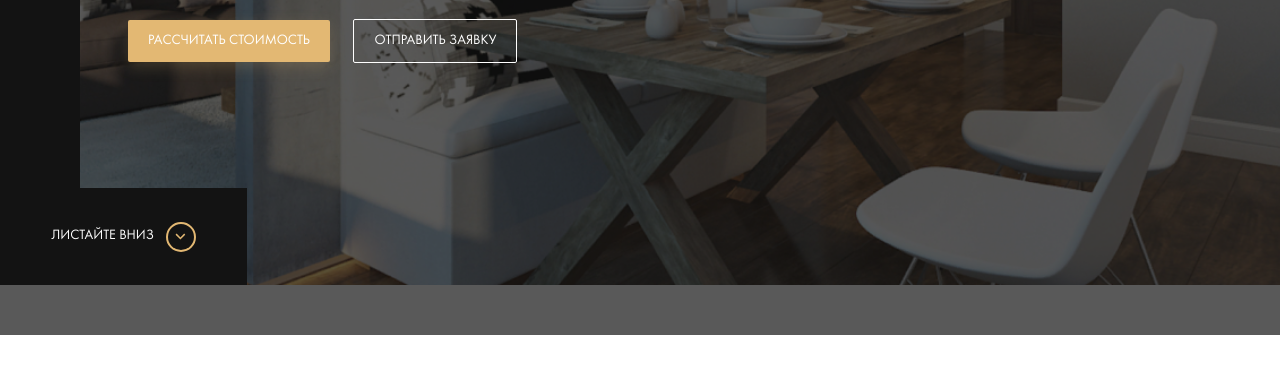
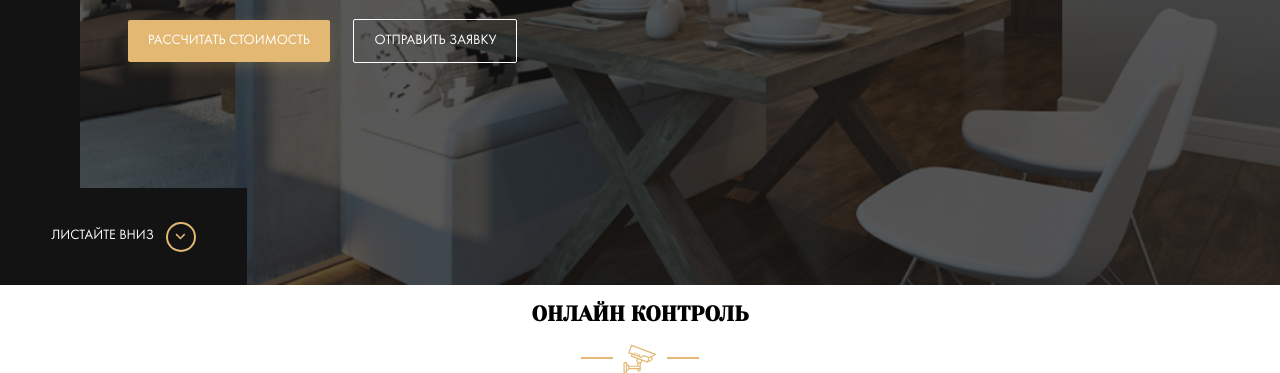
Before and after one commit to AshAlmert/Rostov, a website: page index.html in a window 1280 px wide. Shown: the part 515-888 px from the top of the page. Before the commit the page ends 850 px from the top, so only its background shows below. Drawn offline with Linux system fonts and the light colour scheme; files whose address does not match are found by name.

Commit message:
add controle section and move body settings in settings.sass

```diff
--- a/index.html
+++ b/index.html
@@ -48,6 +48,20 @@
             <a href="#" class="hero__scroll-down">листайте вниз</a>
         </section>
         <!--hero-->
+        <section class="section controle">
+            <div class="container">
+                <div class="section-tittle">
+                    <h2 class="section-tittle__heading">Онлайн контроль</h2>
+                    <!-- /.section-tittle__heading -->
+                    <div class="section-tittle__image">
+                        <img src="img/video.svg" alt="video">
+                    </div>
+                    <!-- /.section-tittle__image -->
+                </div>
+                <!-- /.section-tittle -->
+            </div>
+        </section>
+        <!-- /.section controle -->
     </main>
 </body>
 </html>
--- /dev/null
+++ b/sass/_settings.sass
@@ -0,0 +1,20 @@
+*, *:before, *:after
+    box-sizing: border-box
+body
+    font-family: 'Futura Book', sans-serif
+    font-size: 14px
+.section
+    &-tittle
+        text-align: center
+        text-transform: uppercase
+        font-family: 'Yeseva One', cursive
+        &__image
+            display: flex
+            justify-content: center
+            align-items: center
+            &::before, &::after
+                content: ''
+                width: 32px
+                height: 2px
+                background-color: $primary
+                margin: 0 10px
--- a/sass/style.sass
+++ b/sass/style.sass
@@ -2,12 +2,8 @@
 @import 'normalize'
 @import 'veriables'
 @import 'grid'
+@import 'settings'
 @import 'interface'
 @import 'templates/header'
 @import 'templates/hero'
-
-*, *:before, *:after
-    box-sizing: border-box
-body
-    font-family: 'Futura Book', sans-serif
-    font-size: 14px
+@import 'templates/control'
--- a/sass/templates/_hero.sass
+++ b/sass/templates/_hero.sass
@@ -11,6 +11,8 @@
     &::before
         content: ''
         position: absolute
+        top: 0
+        left: 0
         width: 100%
         height: 100%
         background-color: rgba($dark, 0.7)
```
Also changed, not shown: css/style.css, img/video.svg (added), sass/templates/_control.sass (added).
